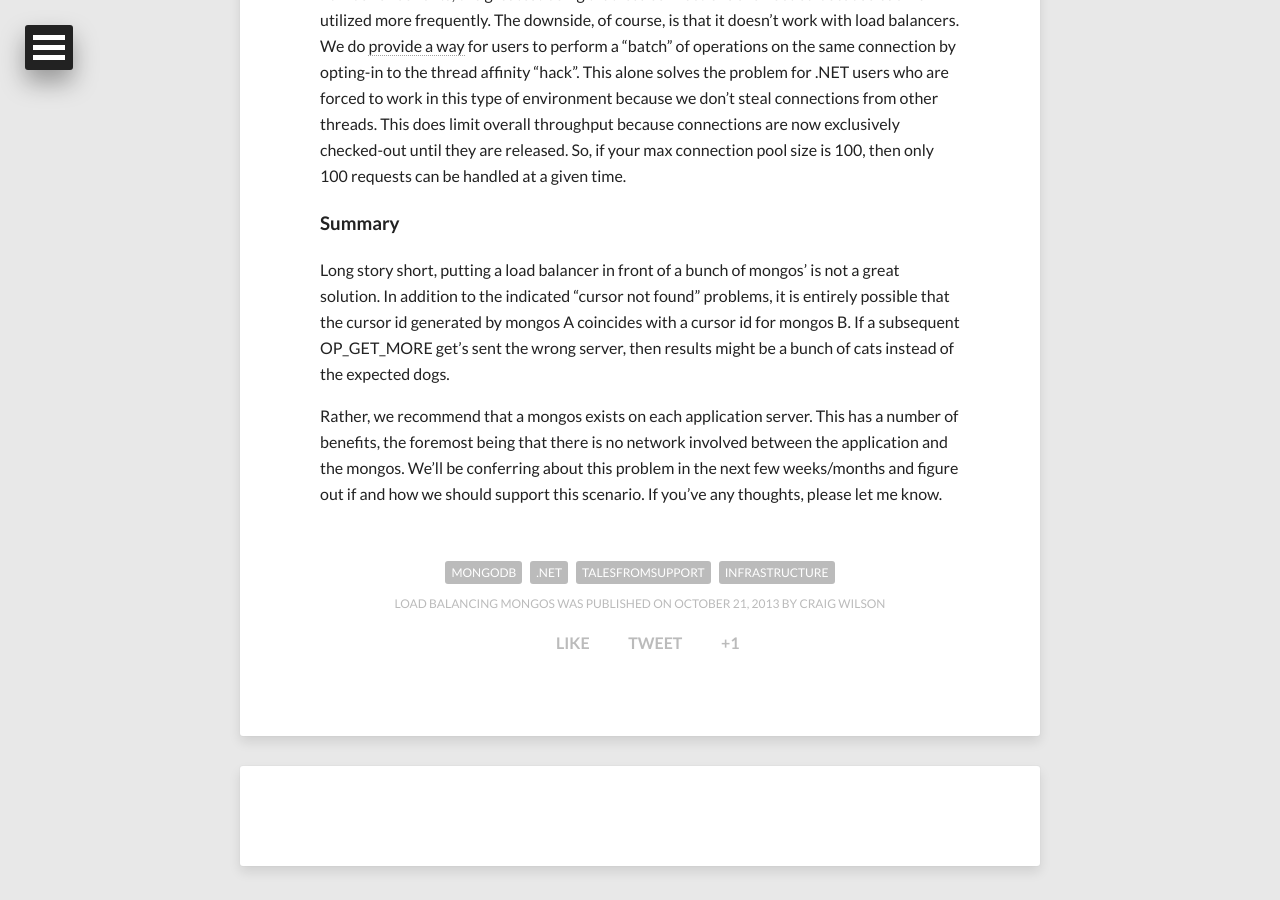
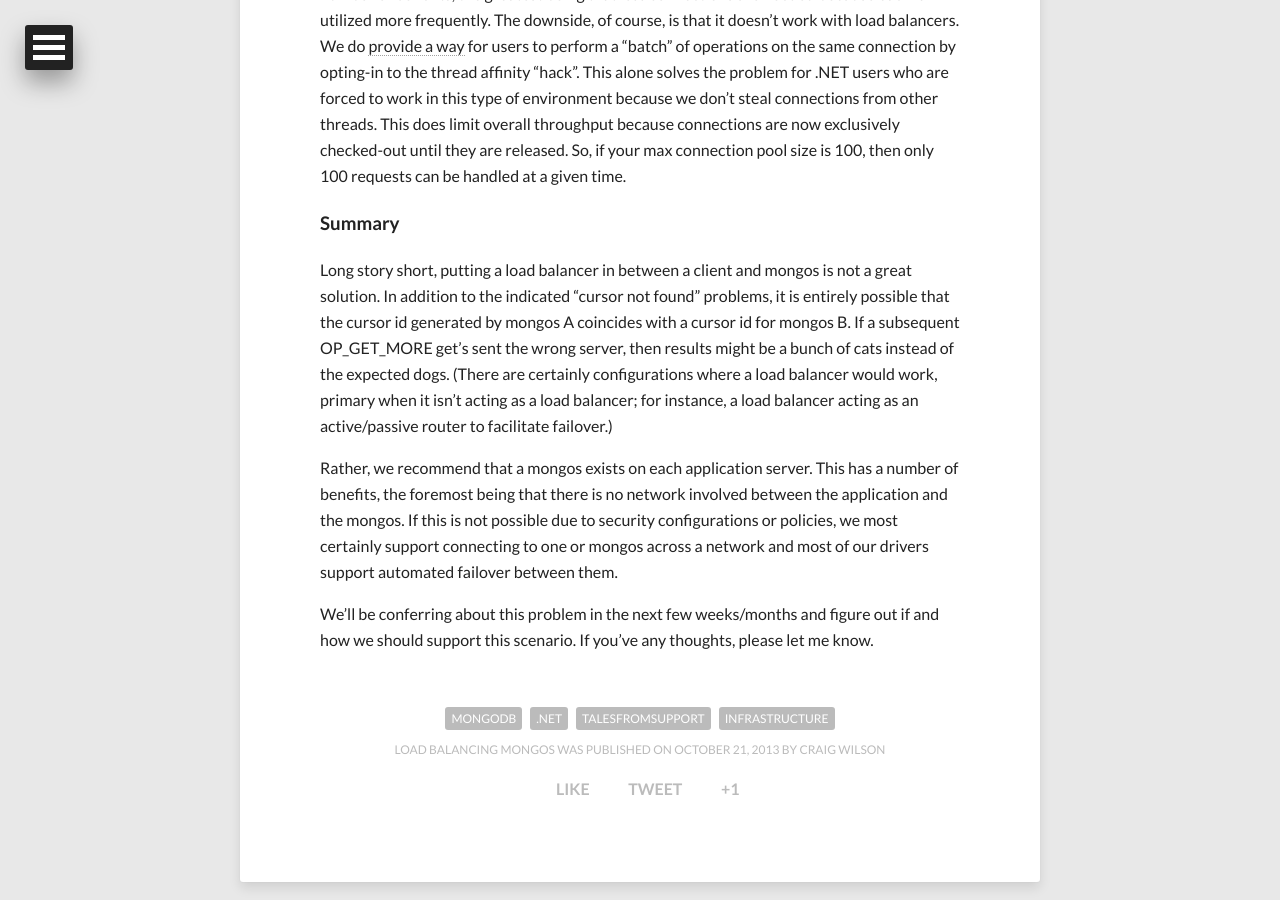
Before and after one commit to craiggwilson/craiggwilson.github.io, a Jekyll site: the page built from _posts/software/2013-10-21-load-balanced-mongos.md, in a window 1280 px wide and 900 px high, scrolled down 2323 px. Built offline with Jekyll 4.4.1, drawn with Linux system fonts in a browser that asks for light colours; nearby versions of some CDN libraries; comment, search, counter and statistics services are not loaded.

Commit message:
minor change to summary.

```diff
--- a/_posts/software/2013-10-21-load-balanced-mongos.md
+++ b/_posts/software/2013-10-21-load-balanced-mongos.md
@@ -45,6 +45,8 @@ The .NET driver doesn't do this thread affinity thing unless requested.  Instead
 
 ### Summary
 
-Long story short, putting a load balancer in front of a bunch of mongos' is not a great solution. In addition to the indicated "cursor not found" problems, it is entirely possible that the cursor id generated by mongos A coincides with a cursor id for mongos B.  If a subsequent OP_GET_MORE get's sent the wrong server, then results might be a bunch of cats instead of the expected dogs.
+Long story short, putting a load balancer in between a client and mongos is not a great solution. In addition to the indicated "cursor not found" problems, it is entirely possible that the cursor id generated by mongos A coincides with a cursor id for mongos B.  If a subsequent OP_GET_MORE get's sent the wrong server, then results might be a bunch of cats instead of the expected dogs.  (There are certainly configurations where a load balancer would work, primary when it isn't acting as a load balancer; for instance, a load balancer acting as an active/passive router to facilitate failover.)
 
-Rather, we recommend that a mongos exists on each application server.  This has a number of benefits, the foremost being that there is no network involved between the application and the mongos.  We'll be conferring about this problem in the next few weeks/months and figure out if and how we should support this scenario.  If you've any thoughts, please let me know.
+Rather, we recommend that a mongos exists on each application server.  This has a number of benefits, the foremost being that there is no network involved between the application and the mongos.  If this is not possible due to security configurations or policies, we most certainly support connecting to one or mongos across a network and most of our drivers support automated failover between them.
+
+We'll be conferring about this problem in the next few weeks/months and figure out if and how we should support this scenario.  If you've any thoughts, please let me know.
```
